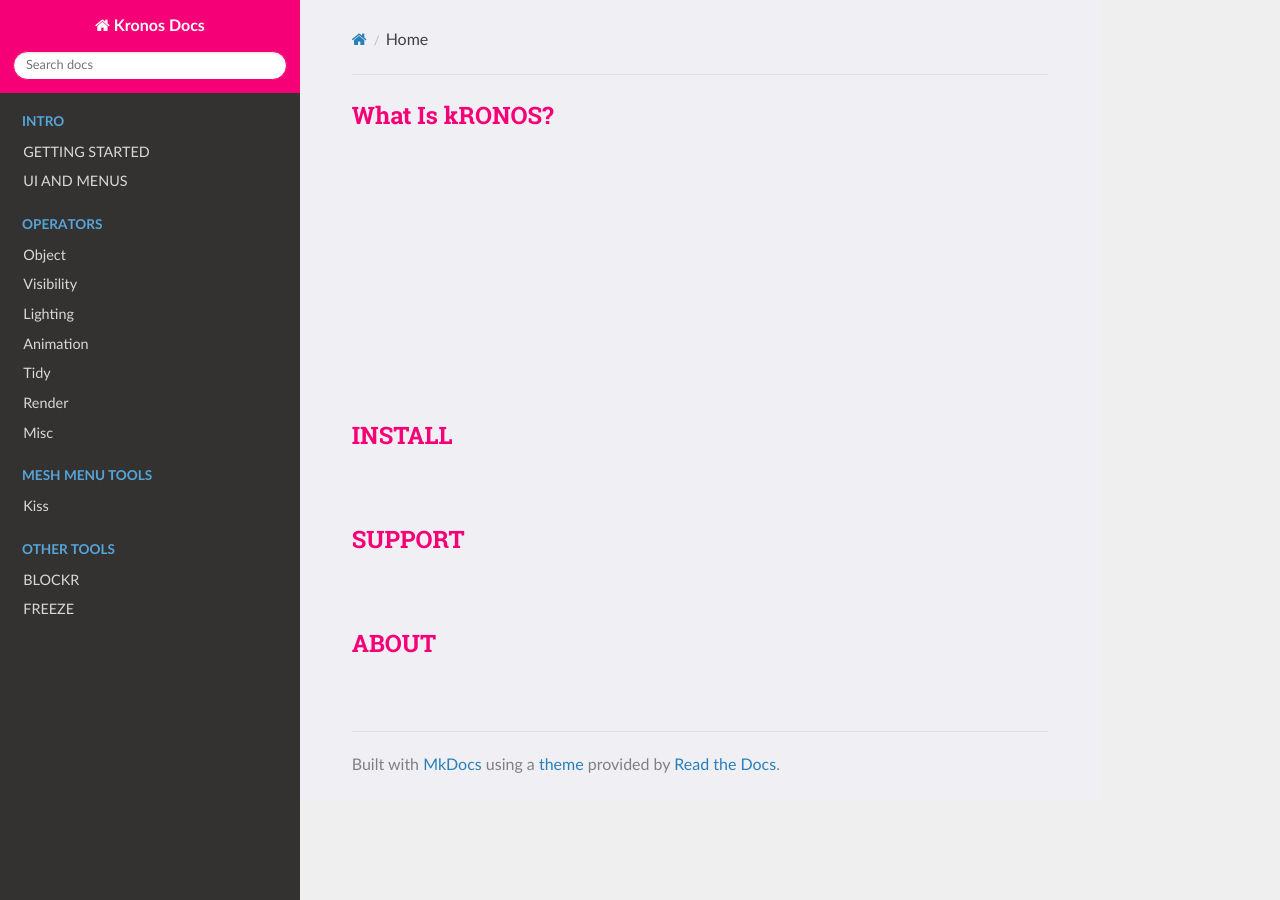
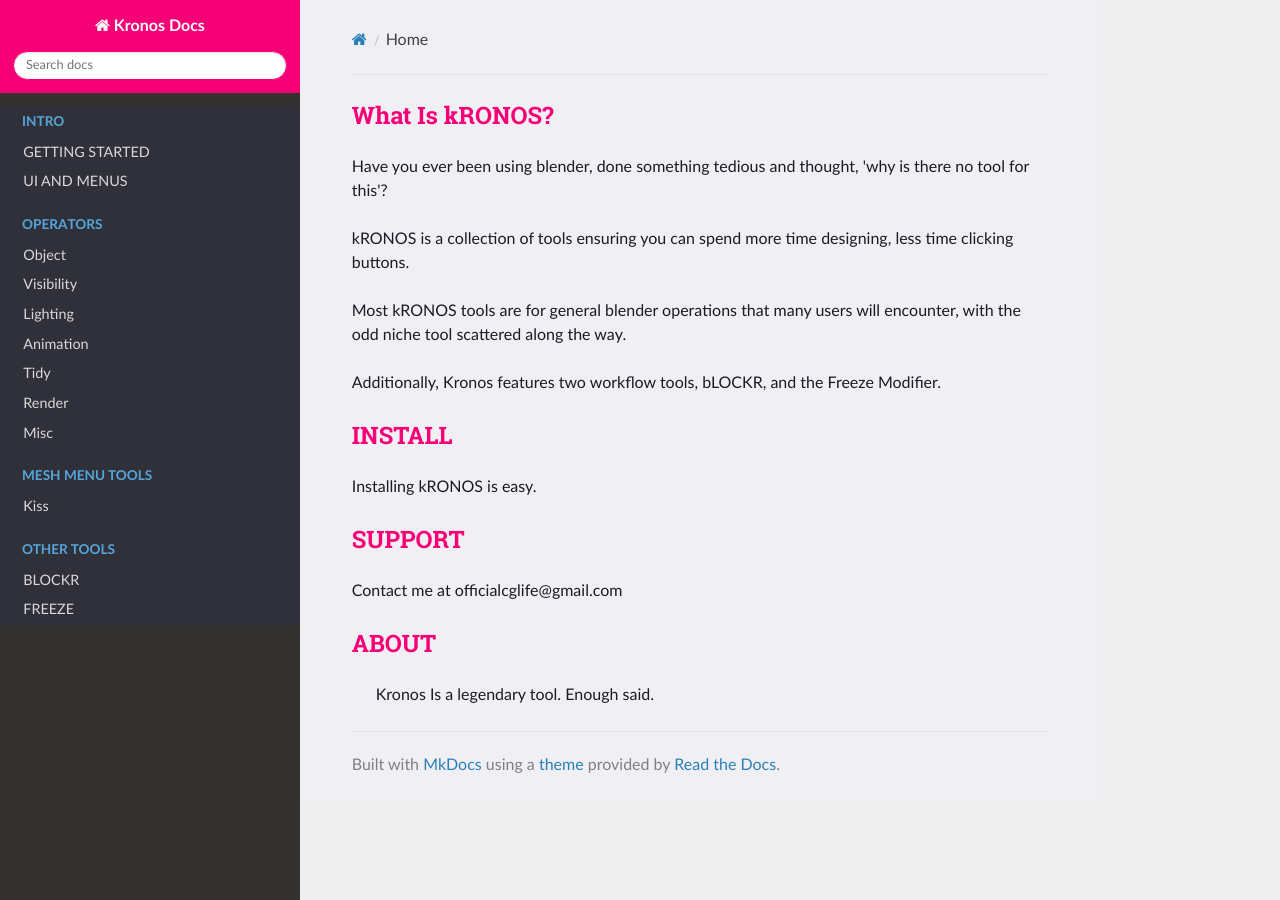
Before and after one commit to CGLIFE7/KronosDocs, an MkDocs documentation site: the page built from docs/docs/index.md, in a window 1280 px wide. Built offline with MkDocs 1.6.1, drawn with Linux system fonts in a browser that asks for light colours; nearby versions of some CDN libraries.

Commit message:
Update extra.css

```diff
--- a/docs/docs/extra.css
+++ b/docs/docs/extra.css
@@ -20,10 +20,16 @@
 }
 
 p {
-color:#F0EFF4;
+color: #1A1B25;
 
 }
 
 p . internal {
 color:#F0EFF4;
 }
+
+
+.wy-menu-vertical {
+
+background-color:#2F3039 !important;
+}
```
